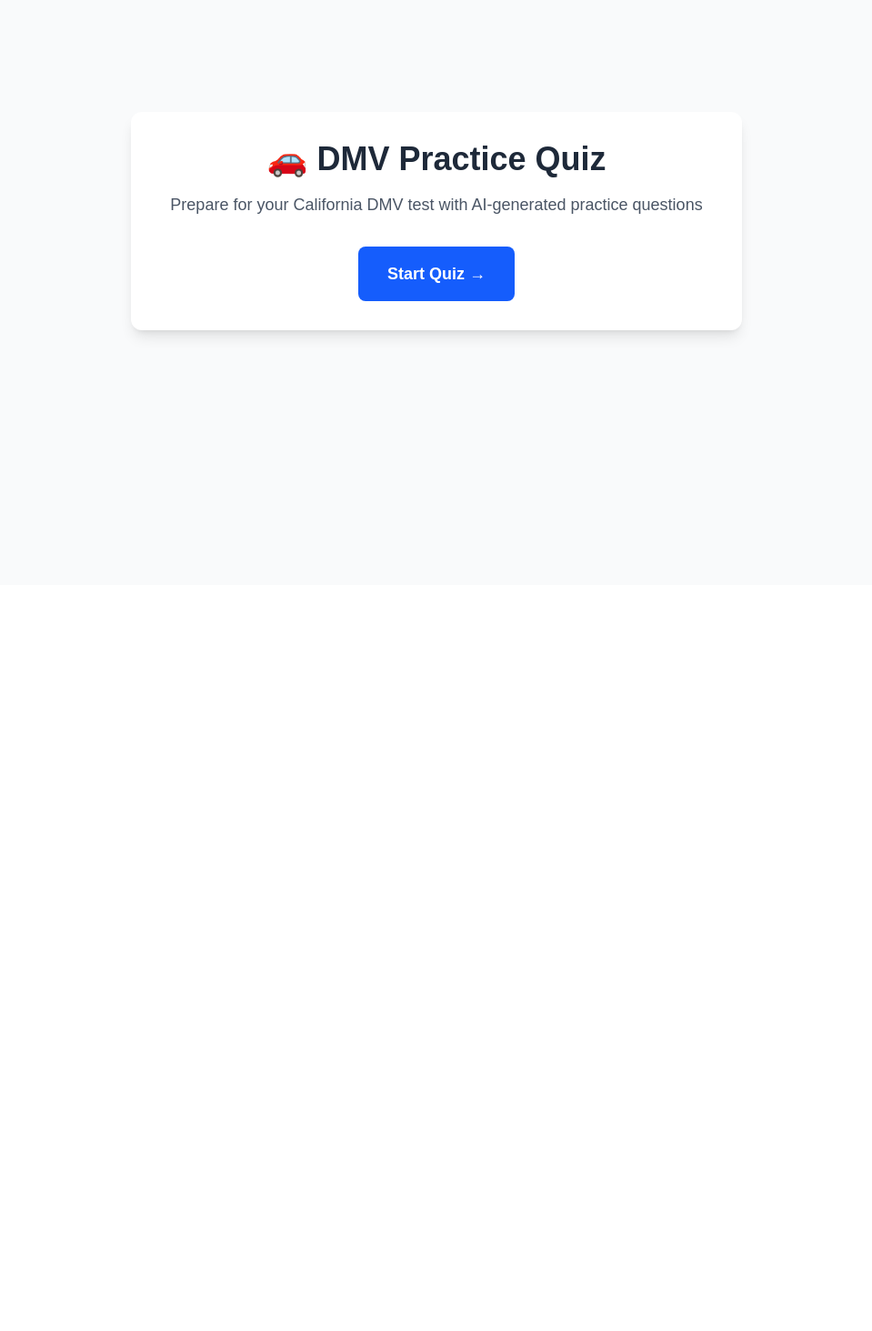
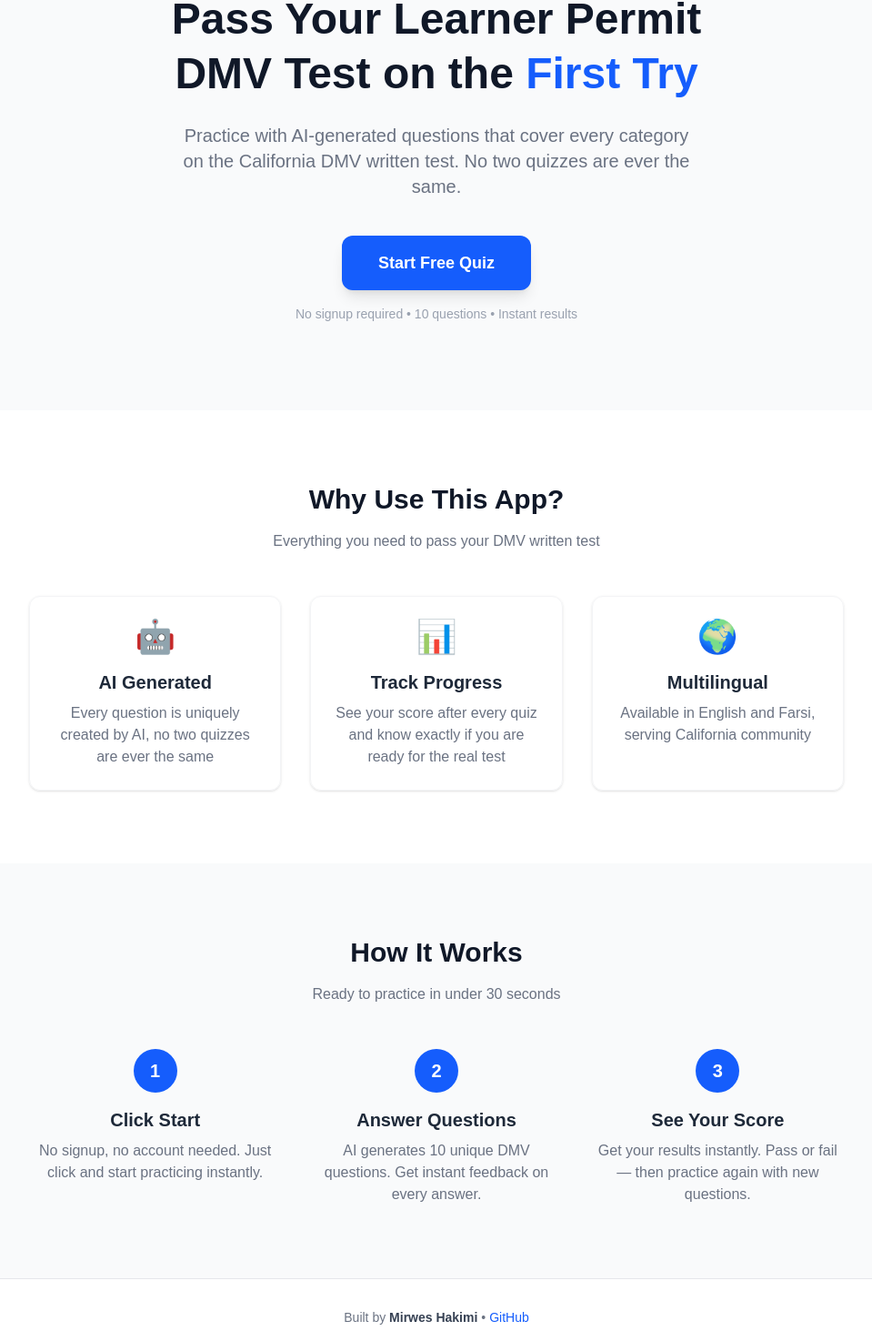
Before and after one commit to Mirwes-Hakimi/farsi-english-dmv, a Next.js app: page / in a window 1280 px wide. Shown: the part 181-1644 px from the top of the page at 91% size, without its empty margins (160-1119 px from the left). Before the commit the page ends 824 px from the top, so only its background shows below. Built offline with nearby package versions, Linux system fonts and the light colour scheme.

Commit message:
redesign home page with hero, features, how it works, and footer

```diff
--- a/src/app/page.tsx
+++ b/src/app/page.tsx
@@ -2,25 +2,106 @@
 
 
 
-
-export default function Home(){
+export default function Home() {
 
     return (
-        <main className="min-h-screen bg-gray-50 flex flex-col items-center justify-center ">
-          <div className=" bg-white rounded-xl shadow-lg p-8 max-w-2xl w-full text-center">
-            <h1 className="text-4xl font-bold text-gray-800 mb-4">
-                 🚗 DMV Practice Quiz
-            </h1>
-            <p className="text-gray-600 text-lg mb-8">
-                 Prepare for your California DMV test with AI-generated practice questions
-            </p>
-            <a href="/quiz"
-              className="bg-blue-600 text-white px-8 py-4 rounded-lg font-semibold text-lg hover:bg-blue-700 trnasition-colors inline-block">
-               Start Quiz →
-            </a>
-            </div>
+        <main className="min-h-screen bg-gray-50">
+            {/* Hero section */}
+            <section className="flex flex-col items-center justify-center text-center px-4 py-24 ">
+              <div className="bg-blue-100 text-blue-700 px-4 py-1 rounded-full text-sm font-medium mb-6" >
+                AI-Powered • Free • California DMV
+              </div>
+              <h1 className="text-5xl font-bold text-gray-900 mb-6 max-w-2xl leading-tight ">
+                 Pass Your Learner Permit DMV Test on the <span className="text-blue-600">First Try</span>
 
+              </h1>
+              <p className="text-xl text-gray-500 mb-10 max-w-xl">
+                Practice with AI-generated questions that cover every category on the California DMV written test. No two quizzes are ever the same.
+              </p>
 
+              <a href="/quiz"
+                className="bg-blue-600 text-white px-10 py-4 rounded-xl font-bold
+                      text-lg hover:bg-blue-700 transition-colors shadow-lg">
+                Start Free Quiz
+              </a>
+
+              <p className="text-gray-400 text-sm mt-4"> No signup required • 10 questions • Instant results</p>
+            </section>
+            {/* Features Section */}
+            <section className="bg-white py-20 px-4">
+              <div className="max-w-4xl mx-auto">
+                <h2 className="text-3xl font-bold text-center text-gray-900 mb-4">
+                    Why Use This App?
+                </h2>
+                 <p className="text-center text-gray-500 mb-12">Everything you need to pass your DMV written test</p>
+                <div className="grid grid-cols-1 md:grid-cols-3 gap-8">
+                <div className="text-center p-6 rounded-xl border border-gray-100 shadow-sm">
+                  <div className="text-4xl mb-4">🤖</div>
+                  <h3 className="text-xl font-bold text-gray-800 mb-2">AI Generated</h3>
+                 <p className="text-gray-500">Every question is uniquely created by AI, no two quizzes are ever the same</p>
+                </div>
+
+                      <div className="text-center p-6 rounded-xl border border-gray-100 shadow-sm">
+
+                      <div className="text-4xl mb-4">📊</div>
+                      <h3 className="text-xl font-bold text-gray-800 mb-2"> Track Progress</h3>
+                      <p className="text-gray-500">See your score after every quiz and know exactly if you are ready for the real test</p>
+                   </div>
+
+                  <div className="text-center p-6 rounded-xl border border-gray-100 shadow-sm">
+                    <div className="text-4xl mb-4">🌍</div>
+                    <h3 className="text-xl font-bold text-gray-800 mb-2">Multilingual</h3>
+                    <p className="text-gray-500">Available in English and Farsi, serving California community</p>
+                  </div>
+                  </div>
+         </div>
+                    </section>
+                    {/* HOW IT WORKS SECTION */}
+<section className="bg-gray-50 py-20 px-4">
+  <div className="max-w-4xl mx-auto">
+
+    <h2 className="text-3xl font-bold text-center text-gray-900 mb-4">
+      How It Works
+    </h2>
+    <p className="text-center text-gray-500 mb-12">
+      Ready to practice in under 30 seconds
+    </p>
+
+    <div className="grid grid-cols-1 md:grid-cols-3 gap-8">
+
+      <div className="text-center">
+        <div className="w-12 h-12 bg-blue-600 text-white rounded-full flex items-center justify-center text-xl font-bold mx-auto mb-4">1</div>
+        <h3 className="text-xl font-bold text-gray-800 mb-2">Click Start</h3>
+        <p className="text-gray-500">No signup, no account needed. Just click and start practicing instantly.</p>
+      </div>
+
+      <div className="text-center">
+        <div className="w-12 h-12 bg-blue-600 text-white rounded-full flex items-center justify-center text-xl font-bold mx-auto mb-4">2</div>
+        <h3 className="text-xl font-bold text-gray-800 mb-2">Answer Questions</h3>
+        <p className="text-gray-500">AI generates 10 unique DMV questions. Get instant feedback on every answer.</p>
+      </div>
+
+      <div className="text-center">
+        <div className="w-12 h-12 bg-blue-600 text-white rounded-full flex items-center justify-center text-xl font-bold mx-auto mb-4">3</div>
+        <h3 className="text-xl font-bold text-gray-800 mb-2">See Your Score</h3>
+        <p className="text-gray-500">Get your results instantly. Pass or fail — then practice again with new questions.</p>
+      </div>
+
+    </div>
+
+  </div>
+</section>
+
+{/* FOOTER */}
+<footer className="bg-white border-t border-gray-200 py-8 px-4 text-center">
+  <p className="text-gray-500 text-sm">
+    Built by <span className="font-semibold text-gray-700">Mirwes Hakimi</span> •
+    <a href="https://github.com/Mirwes-Hakimi" className="text-blue-600 hover:underline ml-1" target="_blank">GitHub</a>
+  </p>
+  <p className="text-gray-400 text-xs mt-1">
+    AI-Powered California DMV Practice Quiz
+  </p>
+</footer>
         </main>
     )
 }
```
